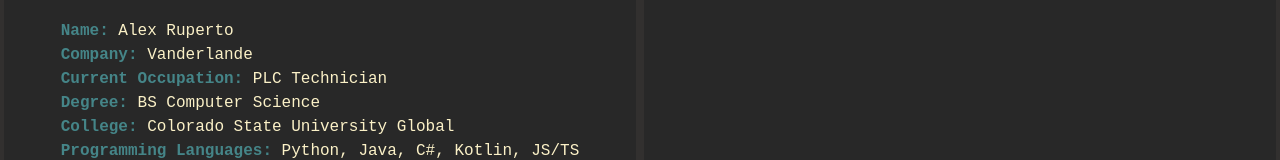
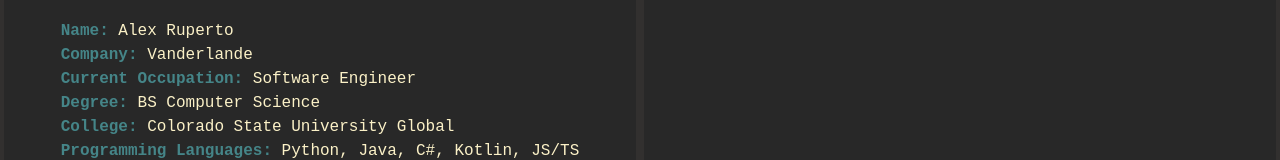
Before and after one commit to alex-ruperto/Javierlabs-Site, a React (Vite) app in the folder frontend/javierlabs-frontend/: page / in a window 1280 px wide. Shown: the part 449-609 px from the top of the page. Built offline with nearby package versions, Linux system fonts and the light colour scheme.

Commit message:
minor change to home page.

```diff
--- a/frontend/javierlabs-frontend/src/pages/home page/Home.tsx
+++ b/frontend/javierlabs-frontend/src/pages/home page/Home.tsx
@@ -1,5 +1,5 @@
-import {ReactElement} from 'react';
-import {Navbar} from '../../components/navbar component/Navbar.tsx';
+import { ReactElement } from 'react';
+import { Navbar } from '../../components/navbar component/Navbar.tsx';
 import './Home.css';
 
 /**
@@ -45,7 +45,7 @@
                         </li>
                         <li>
                             <span className="key">Current Occupation: </span>
-                            <span className="value">PLC Technician</span>
+                            <span className="value">Software Engineer</span>
 
                         </li>
                         <li>
```
